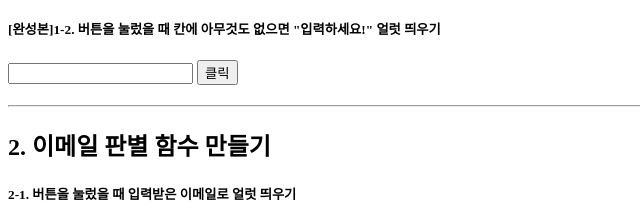
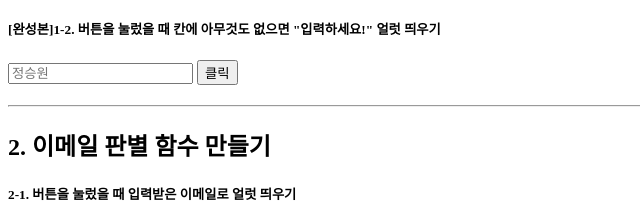
Before and after one commit to jskjw157/SpartaCoding, a plain HTML site: page frontend/02_jquery.html in a window 1280 px wide. Shown: the part 168-391 px from the top of the page, 0-640 px from the left. Drawn offline with nearby package versions, Linux system fonts and the light colour scheme.

Commit message:
jquery finish

```diff
--- a/frontend/02_jquery.html
+++ b/frontend/02_jquery.html
@@ -77,7 +77,7 @@
         <h2>1. 빈칸 체크 함수 만들기</h2>
         <h5>1-1. 버튼을 눌렀을 때 입력한 글자로 얼럿 띄우기</h5>
         <h5>[완성본]1-2. 버튼을 눌렀을 때 칸에 아무것도 없으면 "입력하세요!" 얼럿 띄우기</h5>
-        <input id="input-q1" type="text" /> <button onclick="q1()">클릭</button>
+        <input id="input-q1" type="text" placeholder="정승원"/> <button onclick="q1()">클릭</button>
     </div>
     <hr />
     <div class="question-box">
```
